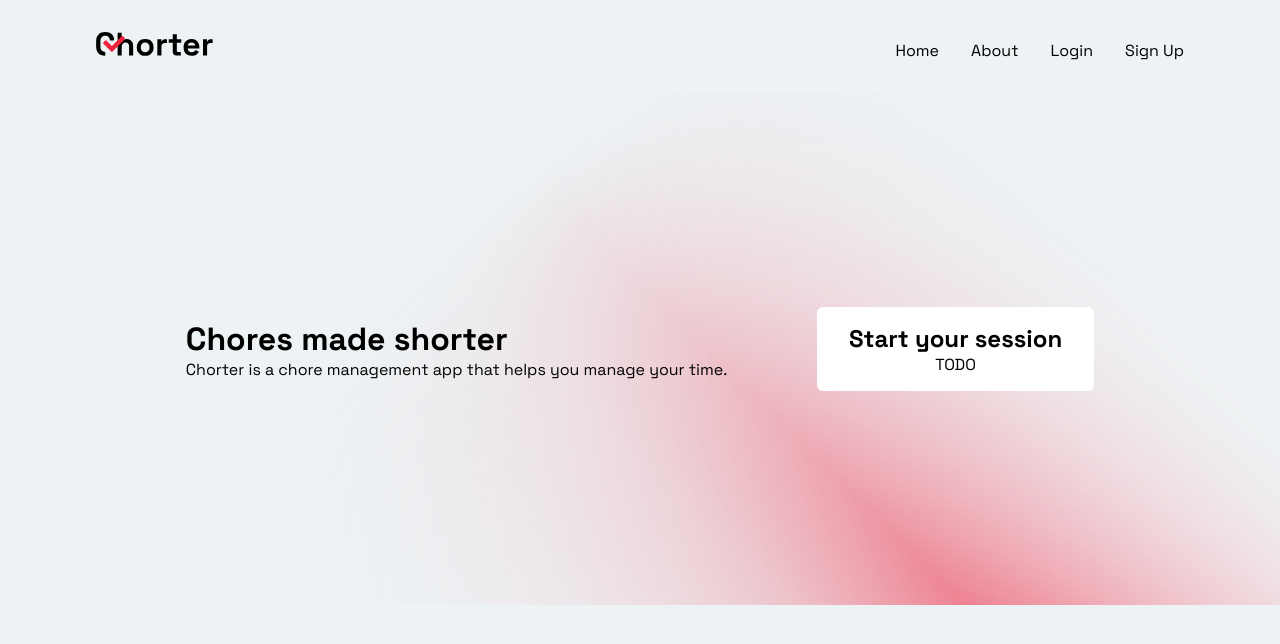
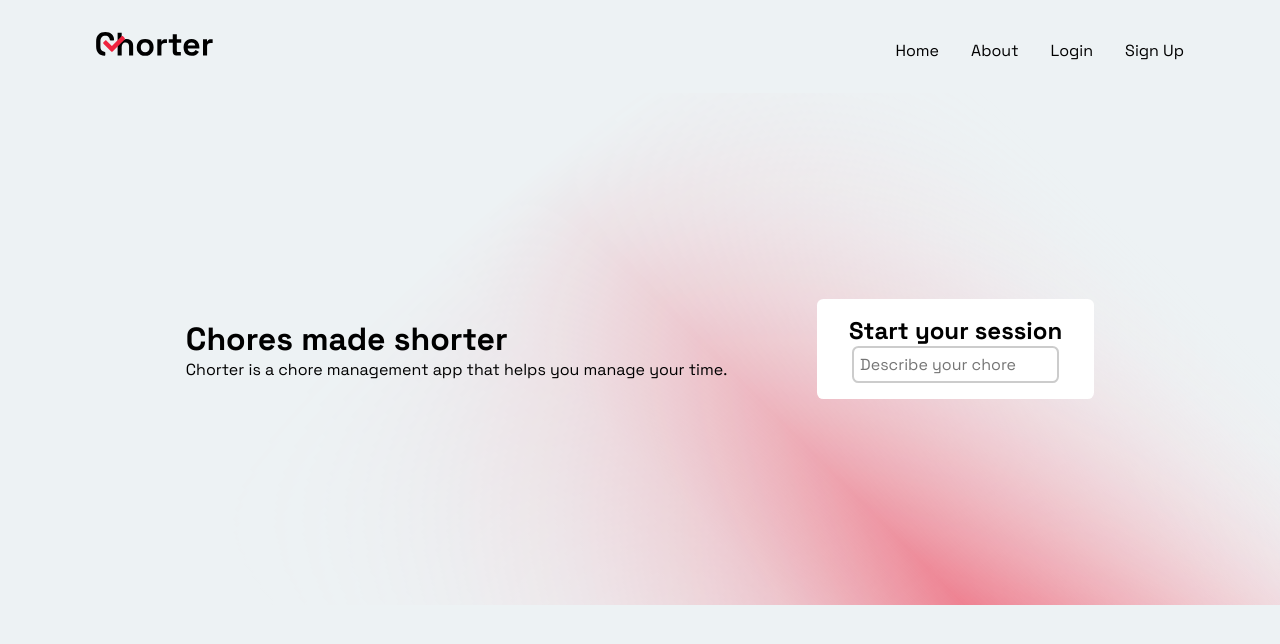
Before and after one commit to lutzseverino/dam-m04--chorter, a Next.js app: page / in a window 1280 px wide. Shown: the top 644 px of the page. Built offline with nearby package versions, Linux system fonts and the light colour scheme.

Commit message:
feat: start input style

```diff
--- /dev/null
+++ b/components/forms/Input.jsx
@@ -0,0 +1,24 @@
+import styled from "styled-components";
+
+const Input = styled.input`
+  display: flex;
+  flex-direction: column;
+  justify-content: space-between;
+  align-items: center;
+
+  padding: 0.4rem;
+
+  background-color: white;
+  border-radius: 0.4rem;
+  border: 2px solid #cccccc;
+
+  font: inherit;
+  color: inherit;
+
+  &:focus {
+    outline: none;
+    border: 2px solid #999999;
+  }
+`;
+
+export default Input;
--- a/pages/index.jsx
+++ b/pages/index.jsx
@@ -1,6 +1,8 @@
 import Head from "next/head";
+
 import NavBar from "../components/NavBar";
 import Dialog from "../components/Dialog";
+import Input from "../components/forms/Input";
 
 import styled from "styled-components";
 
@@ -50,7 +52,9 @@ export default function Home() {
               Chorter is a chore management app that helps you manage your time.
             </p>
           </div>
-          <Dialog title={"Start your session"}>TODO</Dialog>
+          <Dialog title={"Start your session"}>
+            <Input type="text" placeholder="Describe your chore" />
+          </Dialog>
         </StyledAction>
       </StyledMain>
 
```
